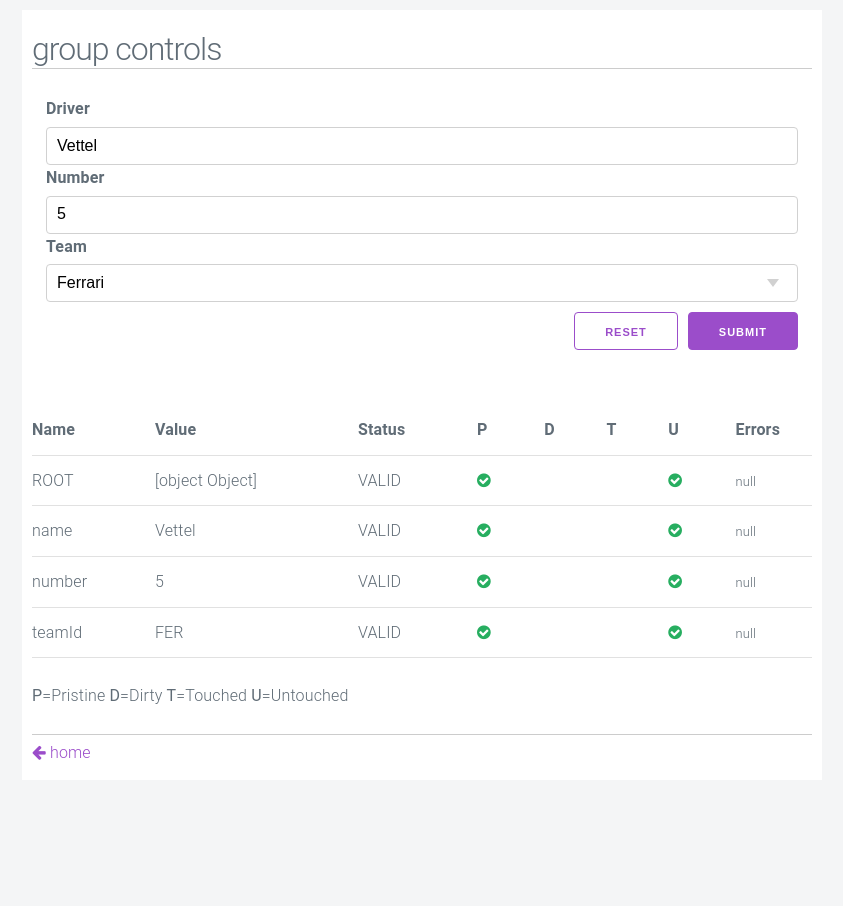
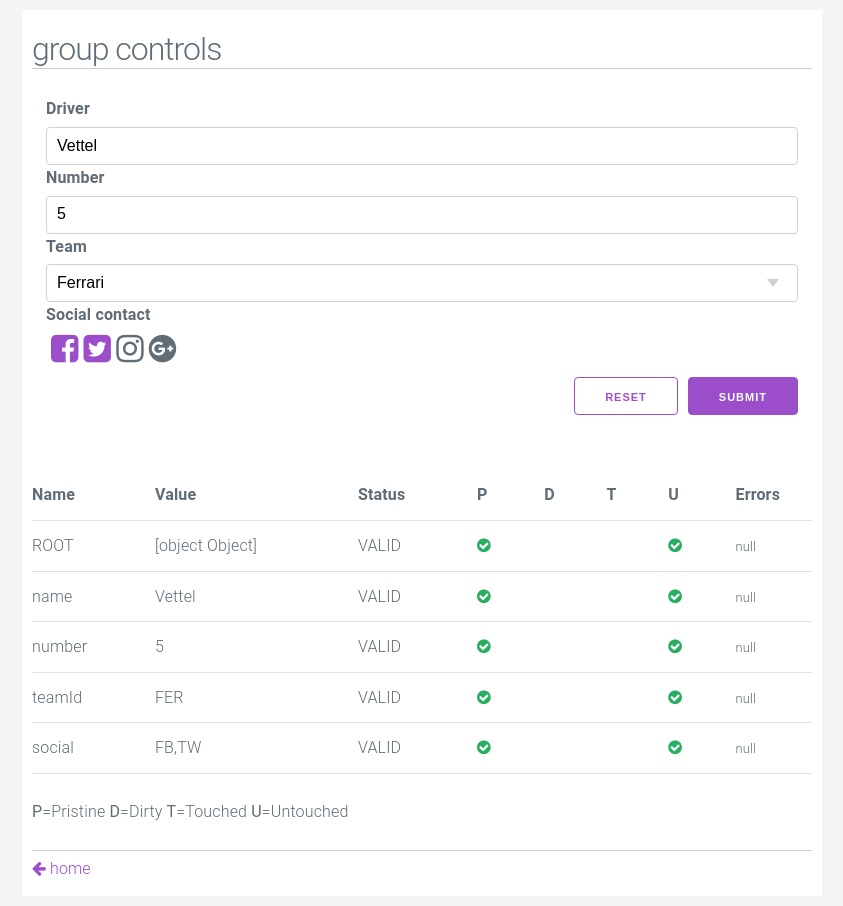
Before and after one commit to holpit/uno-component-architecture, an Angular app: page /group-controls in a window 1280 px wide. Shown: the whole page, without its empty margins (218-1061 px from the left). Before the commit the page ends 810 px from the top, so only its background shows below. Built offline with nearby package versions, Linux system fonts and the light colour scheme; a small style sheet from the web is missing.

Commit message:
custom IconsSelectorComponent

```diff
--- a/src/app/components/03-group-controls/group-controls.component.html
+++ b/src/app/components/03-group-controls/group-controls.component.html
@@ -9,6 +9,8 @@
         <select id="team" [formControl]="controlTeam">
           <option *ngFor="let team of teams" value="{{team.id}}">{{team.name}}</option>
         </select>
+        <label>Social contact</label>
+        <uno-icons-selector [options]="socialOptions" [formControl]="controlSocial"></uno-icons-selector>
         <div class="command-buttons">
           <button class="button button-outline" (click)="form.reset(defaultDriver);value=null">Reset</button>
           <button class="button" (click)="value = form.value">Submit</button>
--- a/src/app/components/03-group-controls/group-controls.component.ts
+++ b/src/app/components/03-group-controls/group-controls.component.ts
@@ -5,6 +5,7 @@ import { Formula1Service } from '../services/formula1.service';
 import { Team } from '../models/team';
 import { Driver } from '../models/driver';
 import { numberUsedValidator } from '../directives/number-used.directive';
+import { IconOption } from '../../shared/models/icon-option';
 
 @Component({
   selector: 'uno-group-controls',
@@ -15,21 +16,26 @@ export class GroupControlsComponent implements OnInit {
   controlDriver: FormControl;
   controlNumber: FormControl;
   controlTeam: FormControl;
+  controlSocial: FormControl;
   teams: Team[];
   defaultDriver: Driver;
+  socialOptions: IconOption[];
   value;
 
   constructor(private f1: Formula1Service) {
     this.controlDriver = new FormControl('');
-    this.controlNumber = new FormControl(null, badLuckyValidator(), );
+    this.controlNumber = new FormControl(null);
     this.controlTeam = new FormControl('');
+    this.controlSocial = new FormControl([]);
     let driver = {
       name: this.controlDriver,
       number: this.controlNumber,
-      teamId: this.controlTeam
+      teamId: this.controlTeam,
+      social: this.controlSocial
     };
     this.form = new FormGroup(driver);
     f1.getTeams().subscribe(t => this.teams = t);
+    f1.getSocial().subscribe(t => this.socialOptions = t);
     f1.getDefaultDriver().subscribe(t => {
       this.form.patchValue(t);
       this.defaultDriver = t;
--- a/src/app/components/services/formula1.service.ts
+++ b/src/app/components/services/formula1.service.ts
@@ -4,6 +4,7 @@ import 'rxjs/add/operator/map';
 import { Observable } from 'rxjs/Observable';
 import { Team } from '../models/team';
 import { Driver } from '../models/driver';
+import { IconOption } from '../../shared/models/icon-option';
 
 const URL = 'assets/db/formula1.data.json';
 
@@ -13,13 +14,20 @@ export class Formula1Service {
     constructor(private http: HttpClient) {}
 
     getTeams(): Observable<Team[]> {
-        return this.http.get(URL)
-                        .map((data:any) => data.teams);
+        return this.get("teams");
     }
 
     getDefaultDriver(): Observable<Driver> {
+        return this.get("defaultDriver");
+    }
+
+    getSocial(): Observable<IconOption[]>  {
+        return this.get("social");
+    }
+
+    private get(section: string) {
         return this.http.get(URL)
-                        .map((data:any) => data.defaultDriver);
+                        .map((data:any) => data[section]);
     }
 
 }
--- /dev/null
+++ b/src/app/shared/components/icons-selector.component.ts
@@ -0,0 +1,77 @@
+import { Component, forwardRef, HostListener, Input } from '@angular/core';
+import { IconOption } from '../models/icon-option';
+import { ControlValueAccessor, NG_VALUE_ACCESSOR } from '@angular/forms';
+
+@Component({
+  selector: 'uno-icons-selector',
+  template: `
+    <div>
+      <i *ngFor="let option of options"
+         class="fa fa-2x {{option.iconName}}"
+         [class.disabled]="isDisabled"
+         [class.selected]="values ? values.includes(option.id) : false"
+         (click)="selectIcon(option.id)"
+         aria-hidden="true"></i>
+    </div>
+  `,
+  styles: [
+    'i {margin-left: 5px; cursor: pointer;}',
+    '.disabled {opacity: .5;}',
+    '.selected {color: #9b4dca;}'
+  ],
+  providers: [
+    {
+      provide: NG_VALUE_ACCESSOR,
+      useExisting: forwardRef(() => IconsSelectorComponent),
+      multi: true
+    }
+  ]
+})
+export class IconsSelectorComponent implements ControlValueAccessor {
+  @Input() options: IconOption[];
+  onChange = (values: string[]) => { };
+  onTouched = () => { };
+  isDisabled: any;
+  values: string[] = [];
+
+  constructor() { }
+
+  selectIcon(id: string) {
+    // Se disabilitato non consento nessuna azione
+    if(this.isDisabled){
+      return;
+    }
+    // Se l'elemento non è già presente lo inserirsco nell'elenco, altrimenti lo elimino
+    var index = this.values ? this.values.indexOf(id) : -1;
+    if (index === -1) {
+      this.values.push(id);
+    } else {
+      this.values.splice(index, 1);
+    }
+    // Notifico la modifica a Reactive Form
+    if (this.onChange) {
+      this.onChange(this.values);
+    }
+    // Notifico lo stato di touched
+    if (this.onTouched) {
+      this.onTouched();
+    }
+  }
+
+  writeValue(obj: any): void {
+    this.values = obj;
+  }
+
+  registerOnChange(fn: any): void {
+    this.onChange = fn;
+  }
+
+  registerOnTouched(fn: any): void {
+    this.onTouched = fn;
+  }
+
+  setDisabledState(isDisabled: boolean): void {
+    this.isDisabled = isDisabled;
+  }
+
+}
--- /dev/null
+++ b/src/app/shared/models/icon-option.ts
@@ -0,0 +1,5 @@
+export interface IconOption {
+    id: string;
+    iconName: string;
+    description: string;
+}
--- a/src/assets/db/formula1.data.json
+++ b/src/assets/db/formula1.data.json
@@ -8,6 +8,13 @@
     "defaultDriver" : {
         "name": "Vettel",
         "number": 5,
-        "teamId": "FER"
-    }
+        "teamId": "FER",
+        "social": ["FB", "TW"]
+    },
+    "social" : [
+        { "id": "FB", "iconName": "fa-facebook-square", "description": "Facebook" },
+        { "id": "TW", "iconName": "fa-twitter-square ", "description": "Twitter" },
+        { "id": "IN", "iconName": "fa-instagram", "description": "Instagram" },
+        { "id": "GP", "iconName": "fa-google-plus-official", "description": "Google Plus" }
+    ]
 }
```
Also changed, not shown: src/app/shared/shared.module.ts (+5 -2 lines), 1 other file (tests, documents, lock files or other folders).
